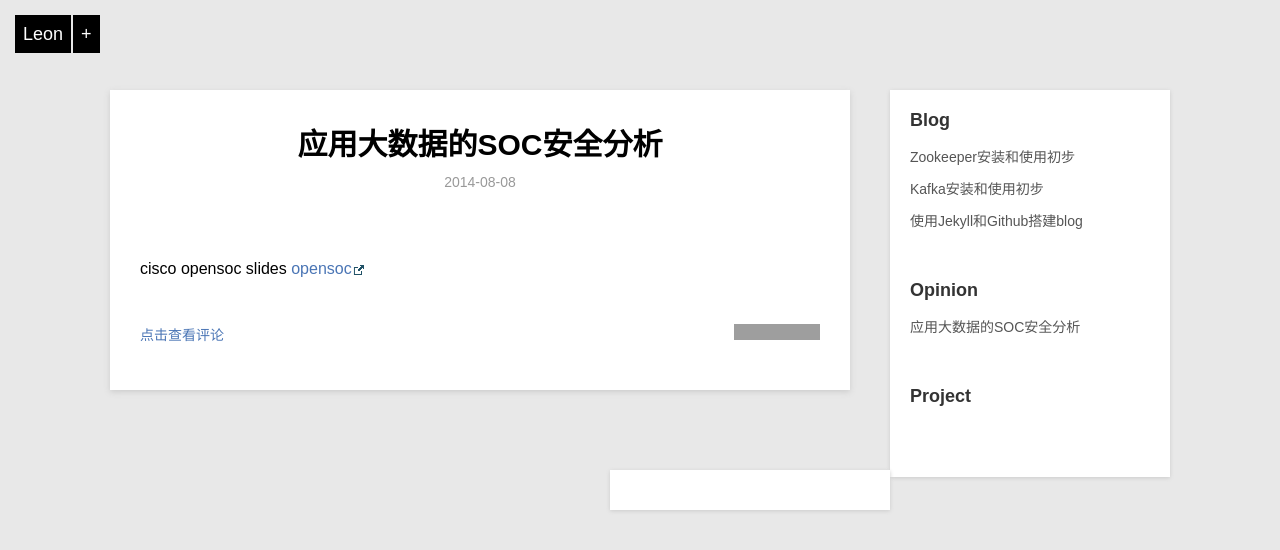
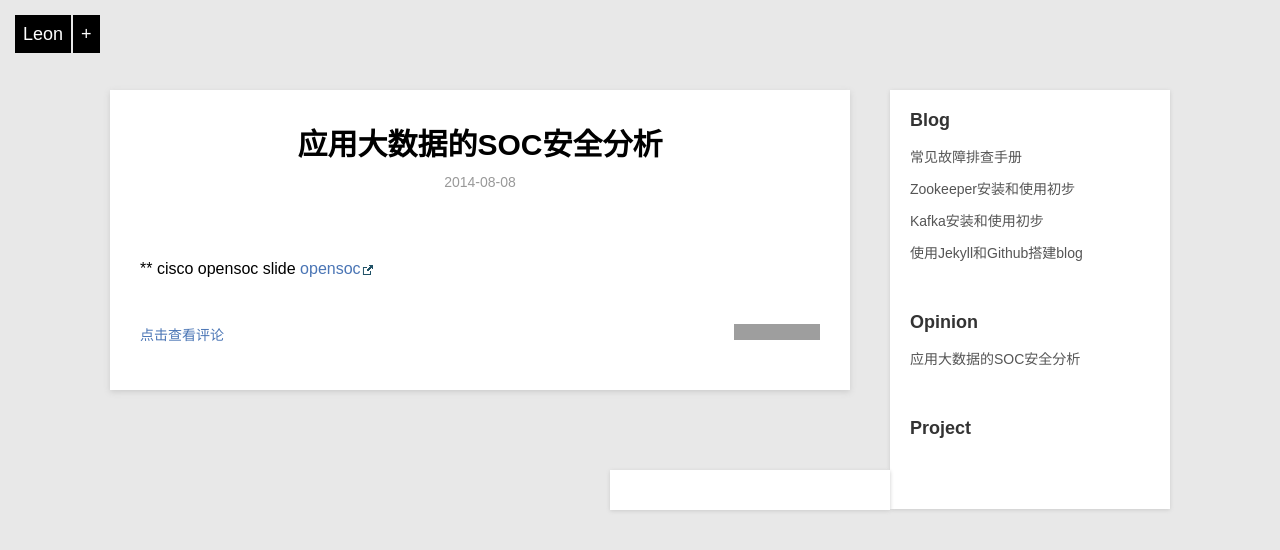
Before and after one commit to moreorless/moreorless.github.io, a Jekyll site: the page built from _posts/opinion/2014-08-08-security-bigdata.md, in a window 1280 px wide. Shown: the top 550 px of the page. Built offline with Jekyll 4.4.1, drawn with Linux system fonts in a browser that asks for light colours; Markdown is read by kramdown in place of the engine named in the settings; grey boxes are pictures that could not be loaded.

Commit message:
发表javacrash分析

```diff
--- /dev/null
+++ b/_posts/blog/2014-08-08-troubleshooting.md
@@ -0,0 +1,9 @@
+---
+layout: post
+title: 常见故障排查手册
+description: 故障排查
+category: blog
+---
+
+** java crash
+[javacrash分析](../upload/java/javacrash-analyse.pptx)
--- a/_posts/opinion/2014-08-08-security-bigdata.md
+++ b/_posts/opinion/2014-08-08-security-bigdata.md
@@ -5,4 +5,5 @@ category: opinion
 description: big data, soc, siems
 ---
 
-cisco opensoc slides [opensoc](../upload/security/cisco-opensoc.pdf)
+** cisco opensoc
+slide [opensoc](../upload/security/cisco-opensoc.pdf)
```
Also changed, not shown: 1 other file.
